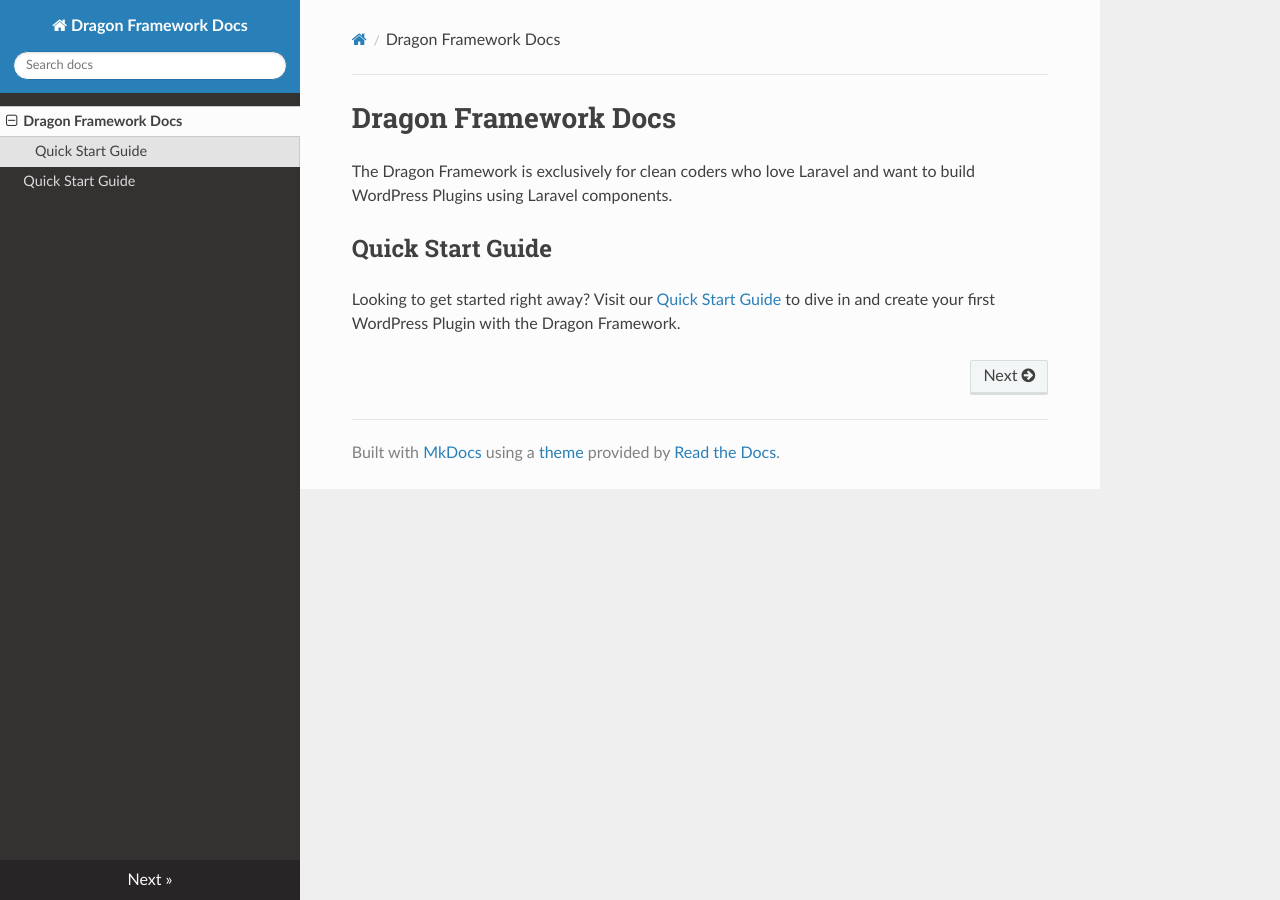
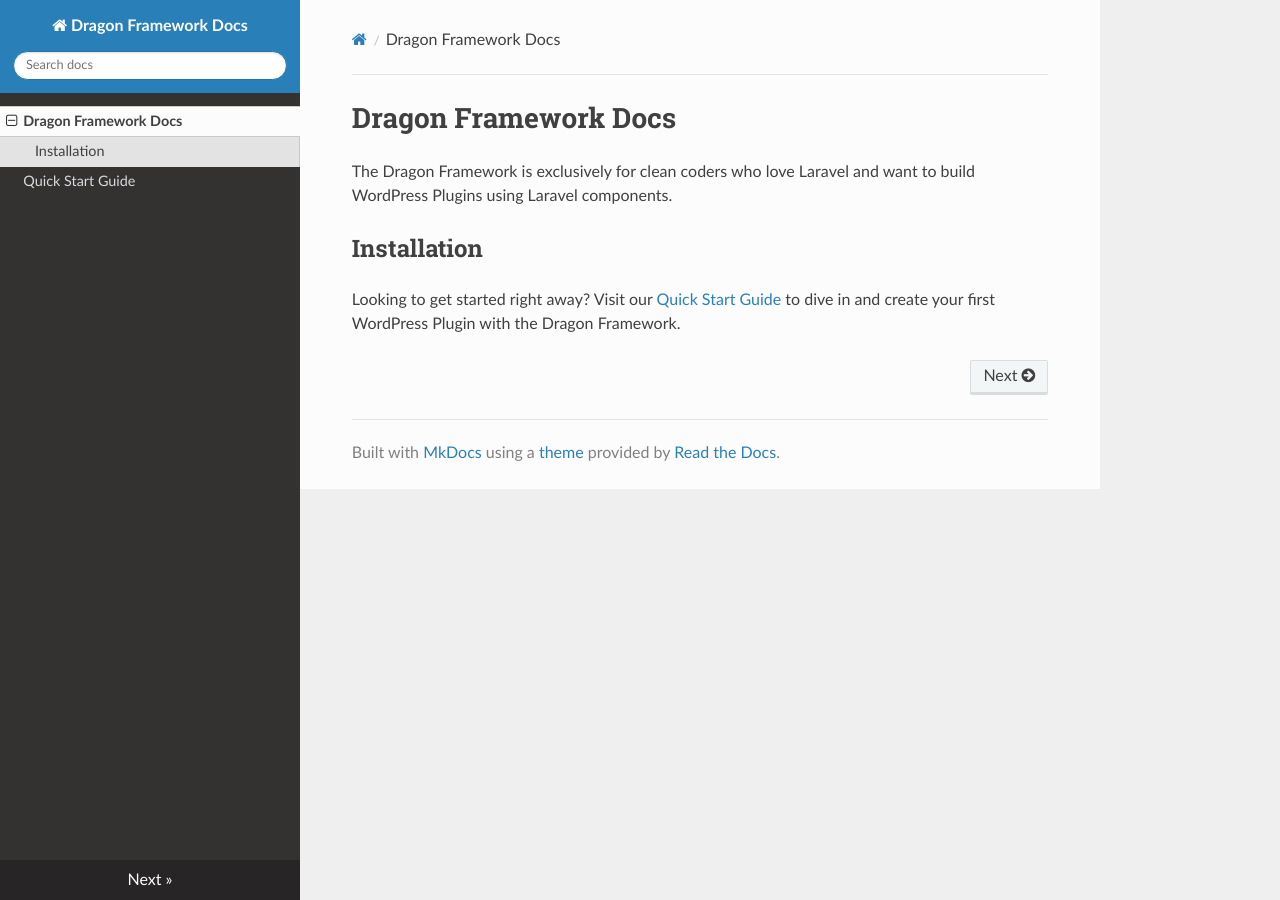
Before and after one commit to red-scale-dragon/docs, an MkDocs documentation site: the page built from docs/index.md, in a window 1280 px wide. Built offline with MkDocs 1.6.1, drawn with Linux system fonts in a browser that asks for light colours; nearby versions of some CDN libraries.

Commit message:
Starting code
Signed-off-by: Rick Mac Gillis <noreply@rickmacgillis.com>

```diff
--- a/docs/index.md
+++ b/docs/index.md
@@ -2,6 +2,6 @@
 
 The Dragon Framework is exclusively for clean coders who love Laravel and want to build WordPress Plugins using Laravel components.
 
-## Quick Start Guide
+## Installation
 
 Looking to get started right away? Visit our [Quick Start Guide](quick-start) to dive in and create your first WordPress Plugin with the Dragon Framework.
```
